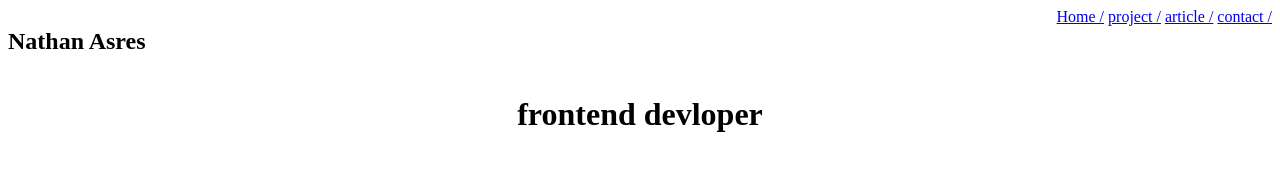
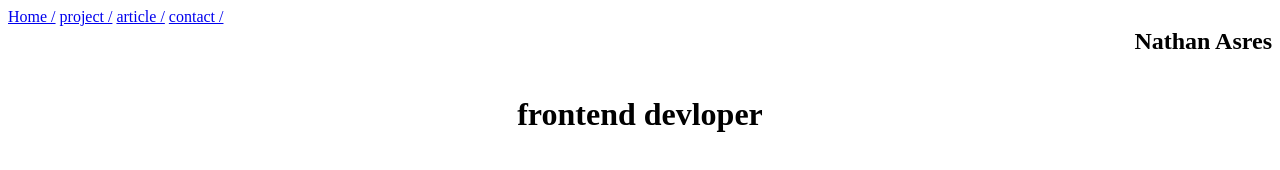
Before and after one commit to AstroNat/Roadmap.sh-basic-HTML-website, a plain HTML site: page index.html in a window 1280 px wide. Drawn offline with Linux system fonts and the light colour scheme.

Commit message:
Update index.html

```diff
--- a/index.html
+++ b/index.html
@@ -14,15 +14,13 @@
     </section>
     <!--there is a problem with the nav and the h1 element alignment problm fix it to be both in the same line left and right -->
     <div style="display: flex; justify-content: space-between;">
-      <span><h2>Nathan Asres</h2></span>
-      <span>
         <nav>
         <a href="index.html">Home /</a>
         <a href="project.html">project /</a>
         <a href="Article.html">article /</a>
         <a href="contact.html">contact /</a>
       </nav>
-    </span>
+      <h2>Nathan Asres</h2>
     </div>
     <h1 align="middle">frontend devloper</h1>
   </body>
```
